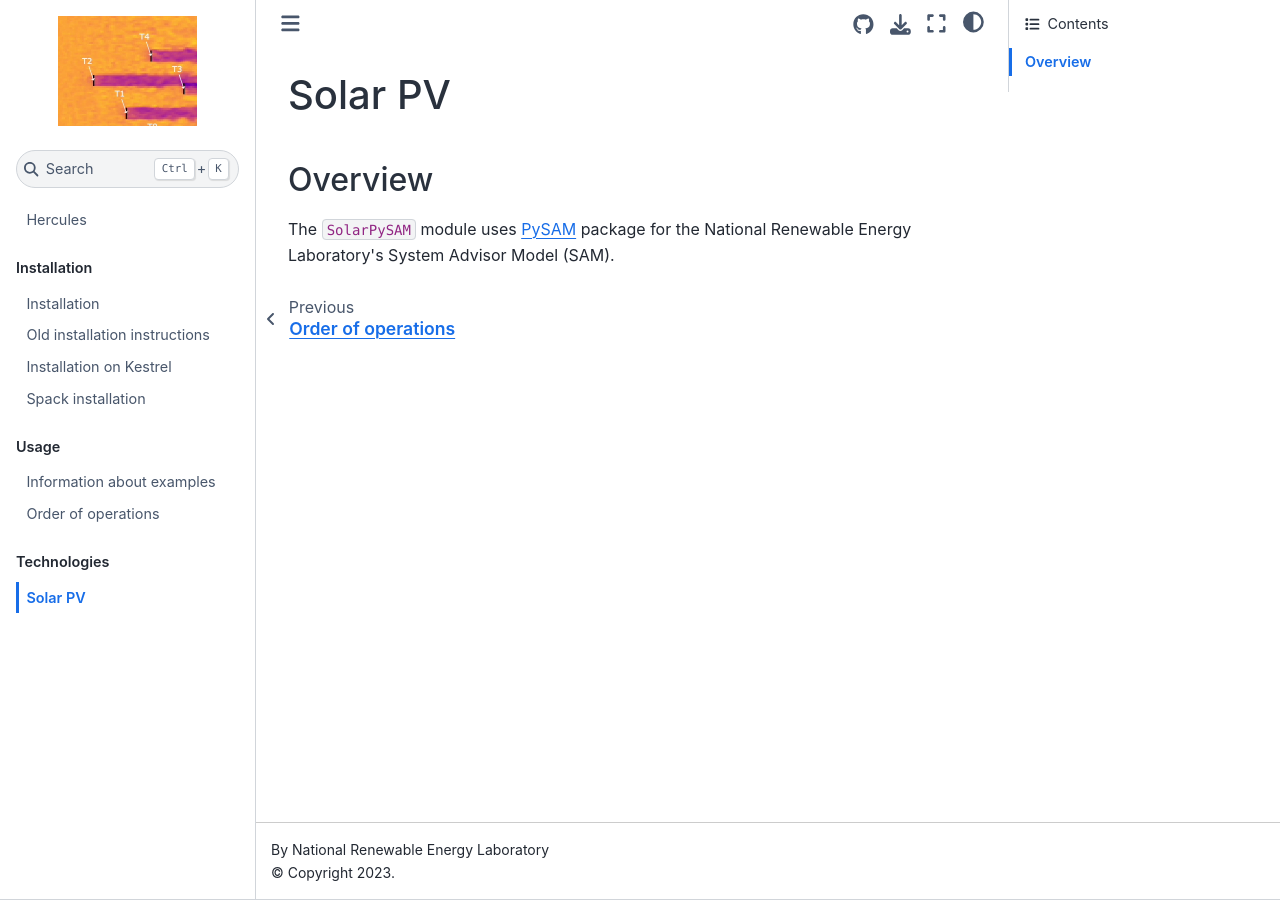
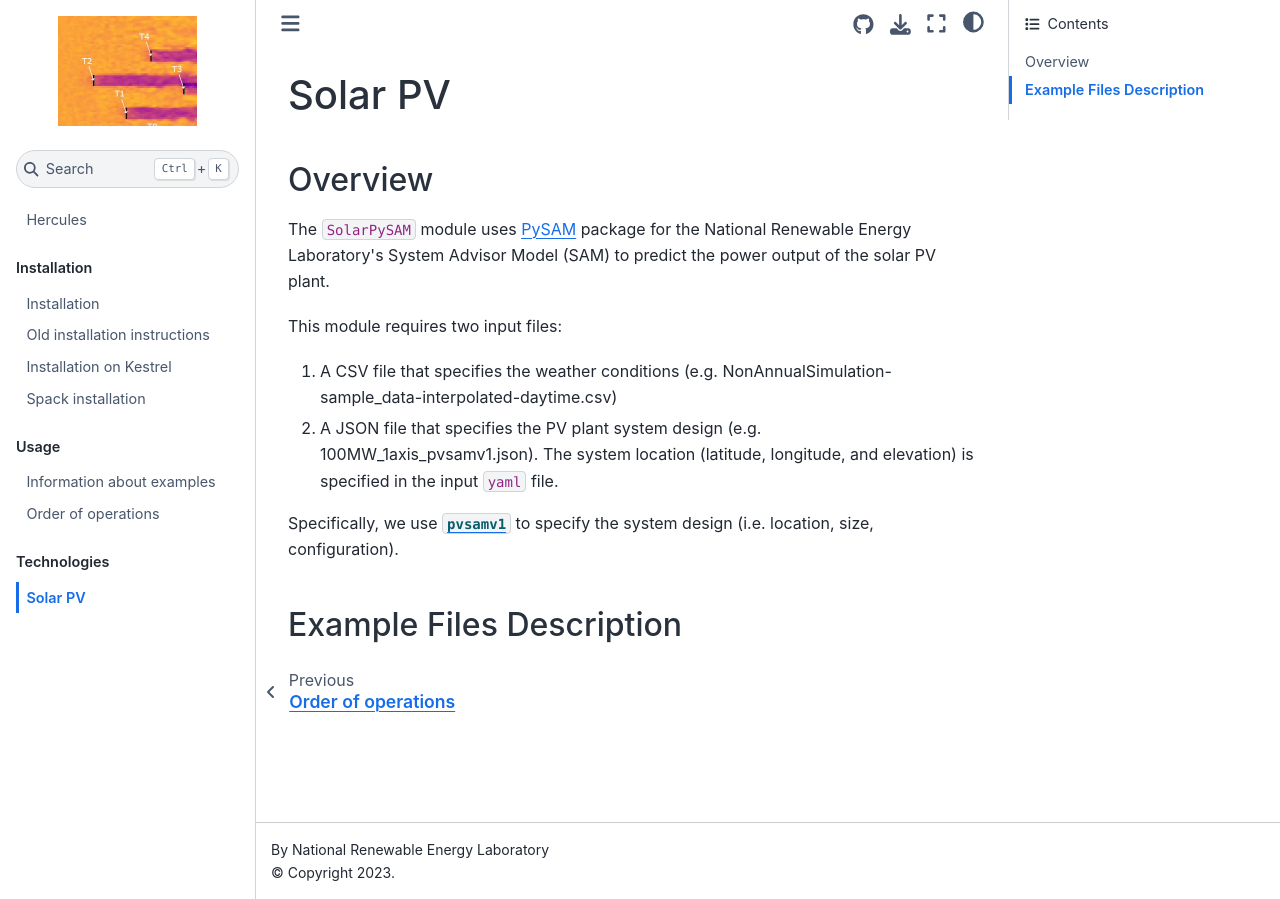
Before and after one commit to NREL/hercules, a Jupyter Book: the page built from docs/solar_pv.md, in a window 1280 px wide. Built offline with Jupyter Book 1.0.4 settings and Sphinx 7.4.7 and the Sphinx Book theme 1.1.4, drawn with Linux system fonts in a browser that asks for light colours; pages that are not in the unit, such as notebooks, are missing from menus.

Commit message:
adding documentation, moving lat long to input file, correcting irradiance output

```diff
--- a/docs/solar_pv.md
+++ b/docs/solar_pv.md
@@ -2,4 +2,13 @@
 
 ### Overview
 
-The `SolarPySAM` module uses [PySAM](https://nrel-pysam.readthedocs.io/en/main/overview.html) package for the National Renewable Energy Laboratory's System Advisor Model (SAM).
+The `SolarPySAM` module uses [PySAM](https://nrel-pysam.readthedocs.io/en/main/overview.html) package for the National Renewable Energy Laboratory's System Advisor Model (SAM) to predict the power output of the solar PV plant.
+
+This module requires two input files:
+1. A CSV file that specifies the weather conditions (e.g. NonAnnualSimulation-sample_data-interpolated-daytime.csv)
+2.  A JSON file that specifies the PV plant system design (e.g. 100MW_1axis_pvsamv1.json).
+The system location (latitude, longitude, and elevation) is specified in the input `yaml` file.
+
+Specifically, we use [`pvsamv1`](https://nrel-pysam.readthedocs.io/en/main/modules/Pvsamv1.html) to specify the system design (i.e. location, size, configuration).
+
+### Example Files Description
```
Also changed, not shown: 3 other files.
